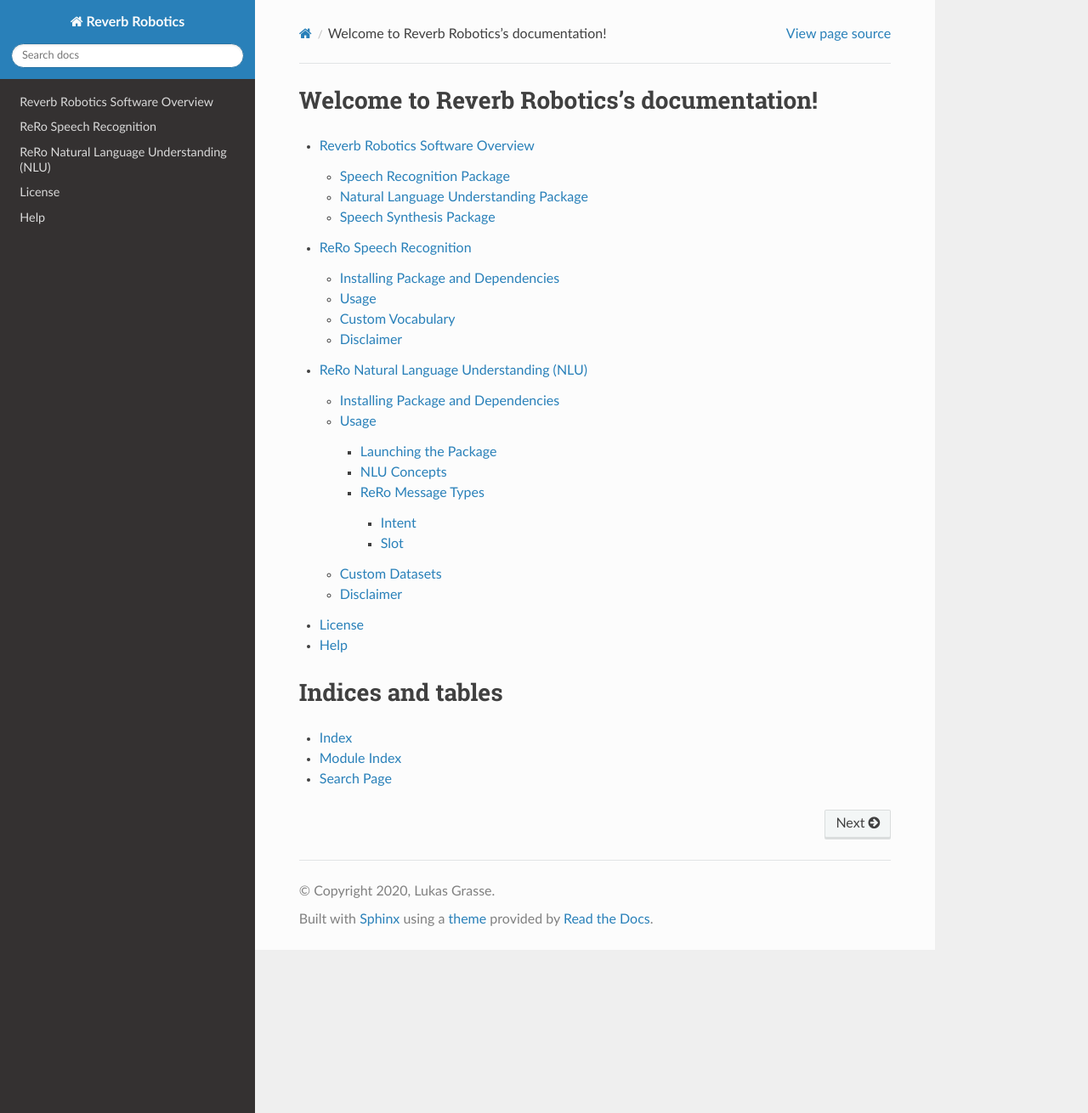
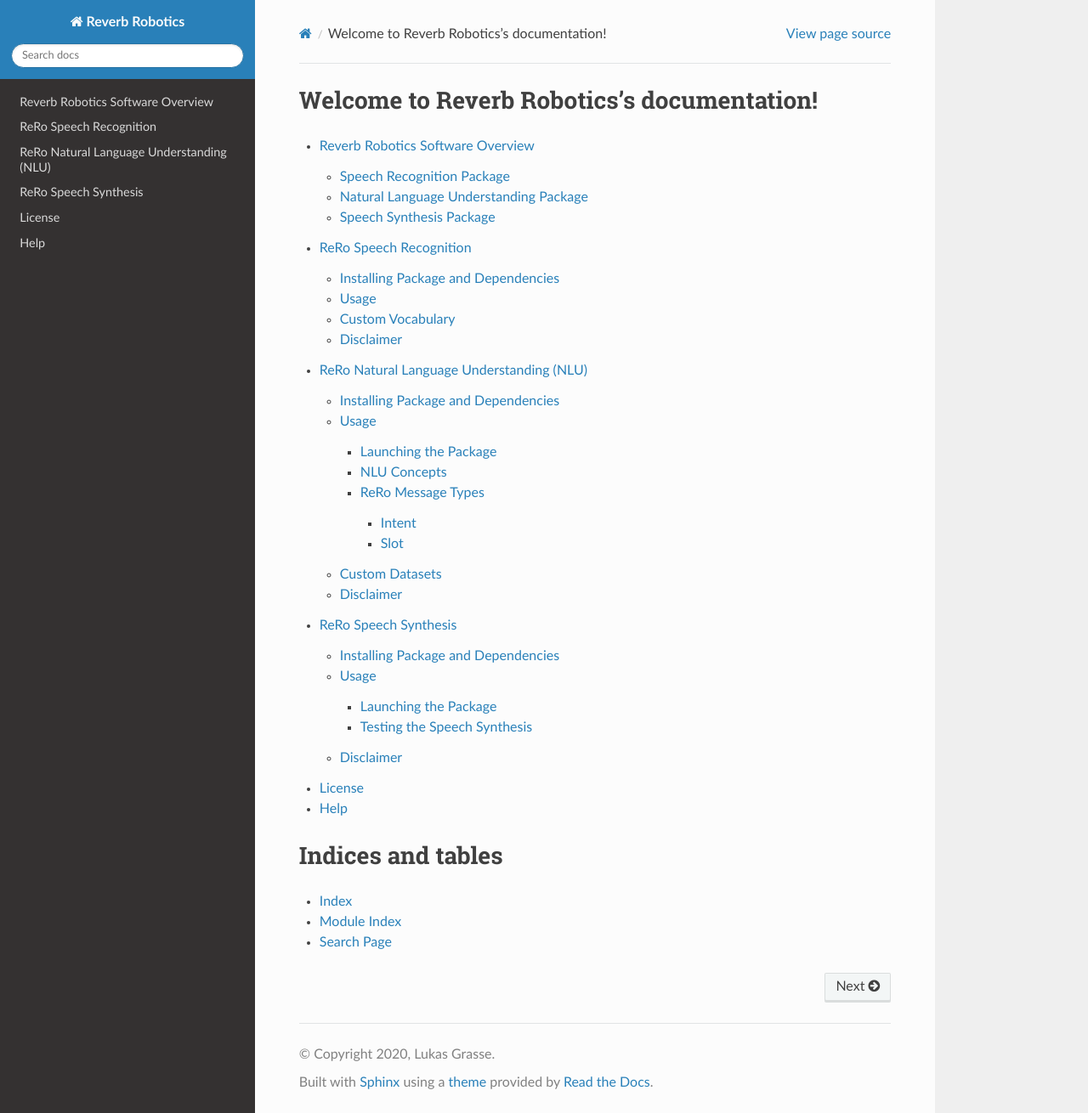
Before and after one commit to reverbrobotics/rero_docs, a Sphinx documentation site: the page built from source/index.rst, in a window 1280 px wide and 1310 px high. Shown: the whole window at 85% size. Built offline with Sphinx 7.4.7 and the Read the Docs theme 2.0.0, drawn with Linux system fonts in a browser that asks for light colours; some of the changed lines change nothing that is shown.

Commit message:
added speech synthesis documentation

````diff
--- a/source/index.rst
+++ b/source/index.rst
@@ -6,6 +6,7 @@
 	rero_overview
 	rero_speech_recognition
 	rero_nlu
+	rero_speech_synthesis
 	license
    	help
 
--- /dev/null
+++ b/source/rero_speech_synthesis.md
@@ -0,0 +1,43 @@
+# ReRo Speech Synthesis
+This package performs text-to-speech synthesis given text input on an input topic. The speech synthesis is performed using [eSpeak NG](https://github.com/espeak-ng/espeak-ng).
+
+
+## Installing Package and Dependencies
+This package requires [ROS](https://www.ros.org/). Once ROS is installed, clone the package to the src folder of your catkin workspace and run ```catkin_make``` to build the package.
+
+The package also requires [eSpeak NG](https://github.com/espeak-ng/espeak-ng) and [py-espeak-ng](https://pypi.org/project/py-espeak-ng/) to be installed.
+
+eSpeak NG can be installed using apt as shown below:
+
+```
+~$ sudo apt-get install espeak-ng
+```
+
+and then py-espeak-ng can then be installed using pip:
+
+```
+~$ pip install py-espeak-ng
+```
+
+## Usage
+
+### Launching the Package
+The speech synthesis package can now be launched using the provided launch file:
+
+```~$ roslaunch rero_speech_synthesis speech_synthesis.launch```
+
+Various arguments can be used to customize the synthesised voice. The ```pitch``` argument can be used to set the voice pitch, and defaults to *32*. The ```speed``` argument controls the voice speed and defaults to *150*. The voice can also be set using the ```voice``` parameter and defaults to *en*. A list of available voices can be found [here](http://espeak.sourceforge.net/languages.html).
+
+### Testing the Speech Synthesis
+To test the speech synthesis, simply publish a *std_msgs/String* message to the **/rero_speech_synthesis/speech_synthesis** topic.
+
+For example:
+```
+~$ rostopic pub /rero_speech_synthesis/speech_synthesis std_msgs/String "Hello world!"
+```
+
+If everything is working you should hear the synthesized voice say the phrase *Hello world!*.
+
+
+## Disclaimer
+The provided software is still in BETA and is provided as is.
````
